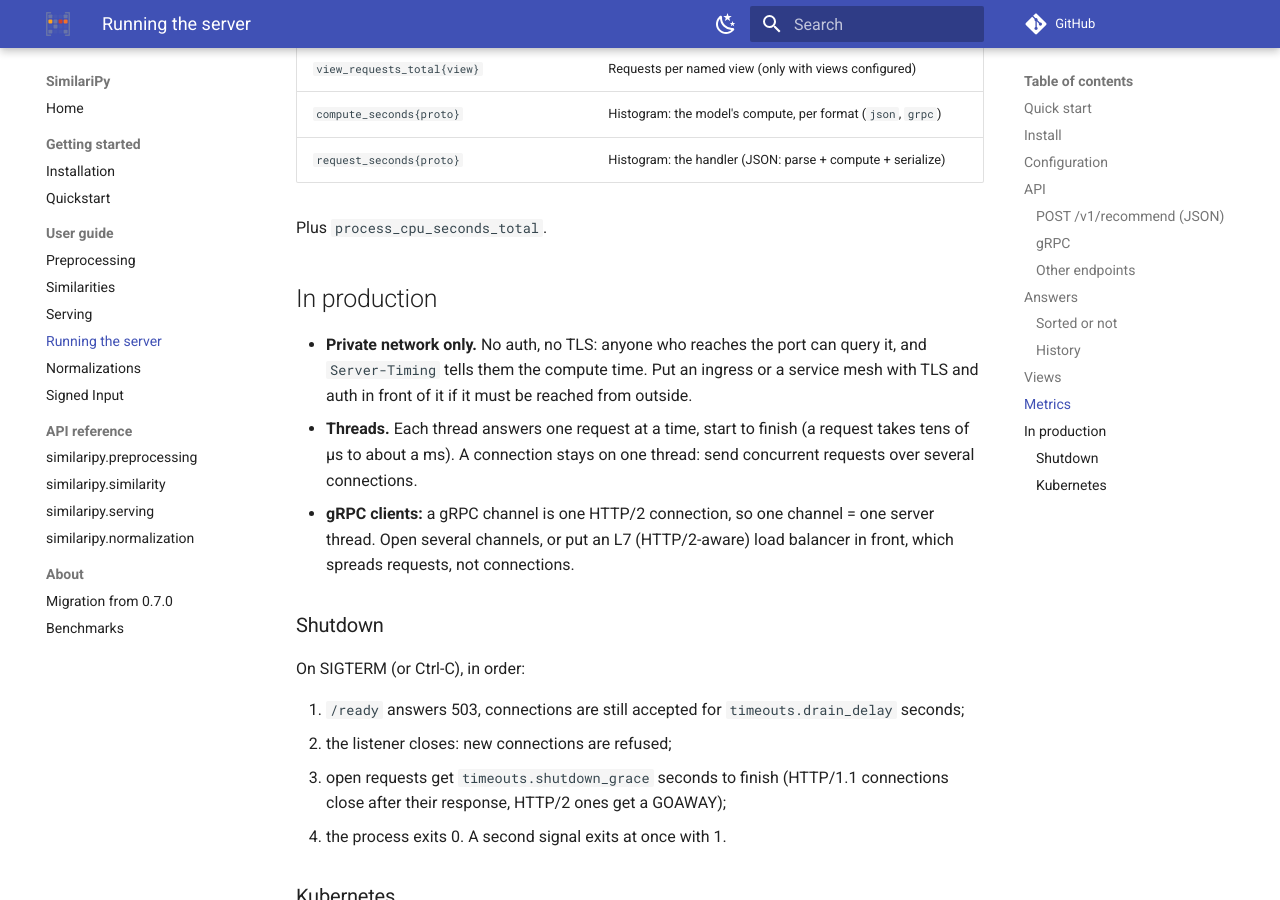
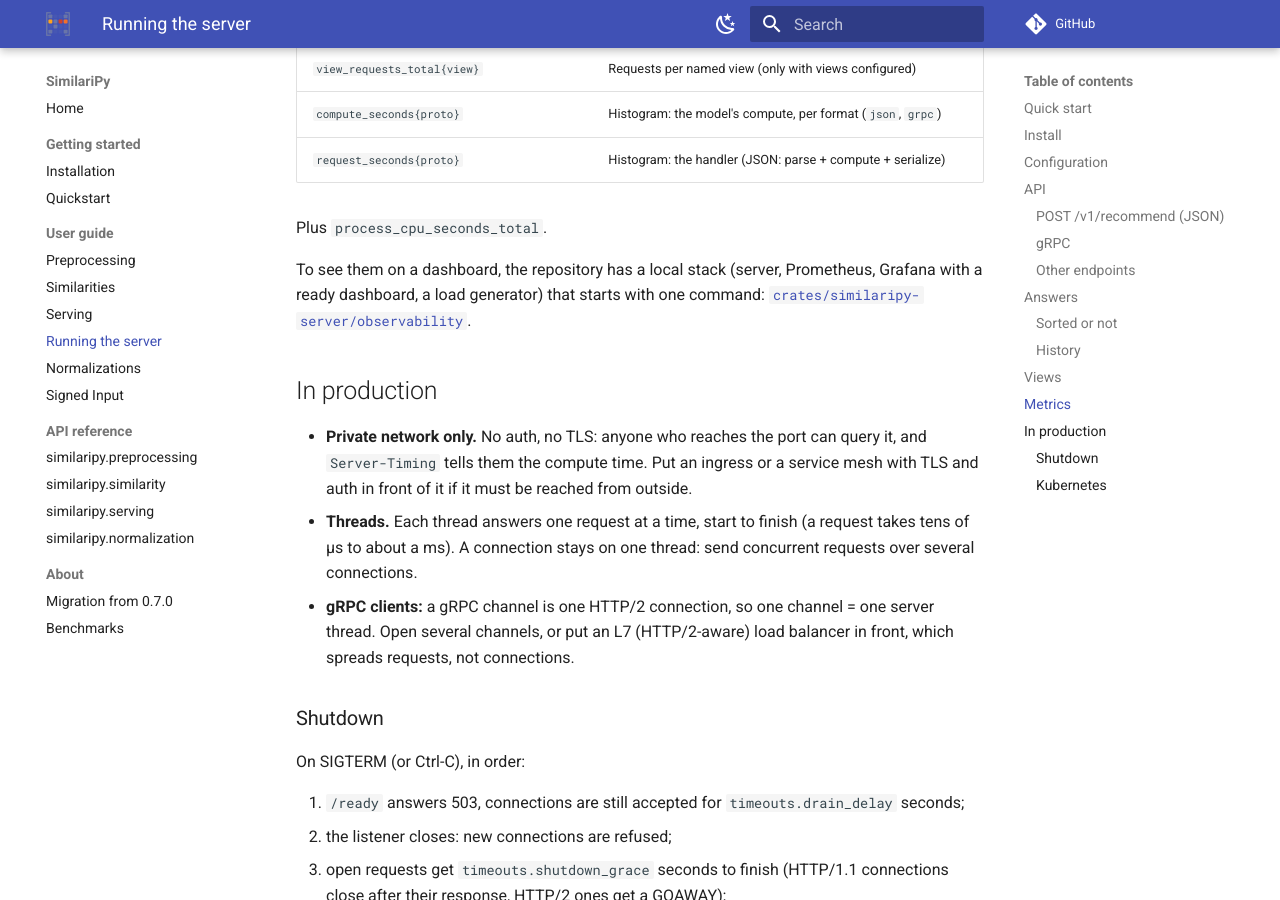
Before and after one commit to bogliosimone/similaripy, an MkDocs documentation site: the page built from docs/server.md, in a window 1280 px wide and 900 px high, scrolled down 7939 px. Built offline with MkDocs 1.6.1 and Material for MkDocs 9.7.7, drawn with Linux system fonts in a browser that asks for light colours; comment, search, counter and statistics services are not loaded.

Commit message:
Docs: server page links the observability stack

```diff
--- a/docs/server.md
+++ b/docs/server.md
@@ -318,6 +318,11 @@ against it.
 
 Plus `process_cpu_seconds_total`.
 
+To see them on a dashboard, the repository has a local stack (server,
+Prometheus, Grafana with a ready dashboard, a load generator) that starts
+with one command:
+[`crates/similaripy-server/observability`](https://github.com/bogliosimone/similaripy/tree/master/crates/similaripy-server/observability).
+
 ## In production
 
 - **Private network only.** No auth, no TLS: anyone who reaches the port can
```
